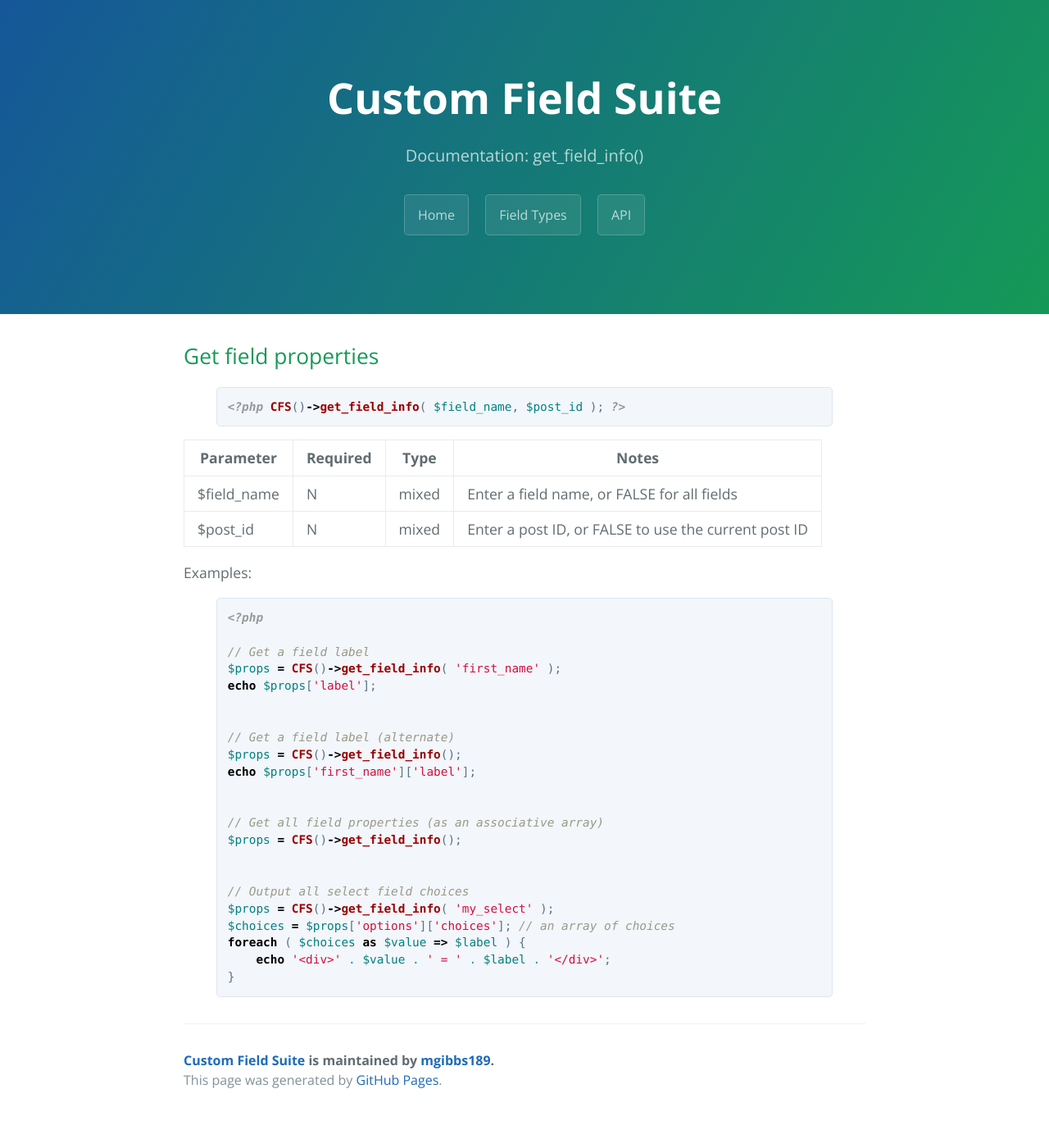
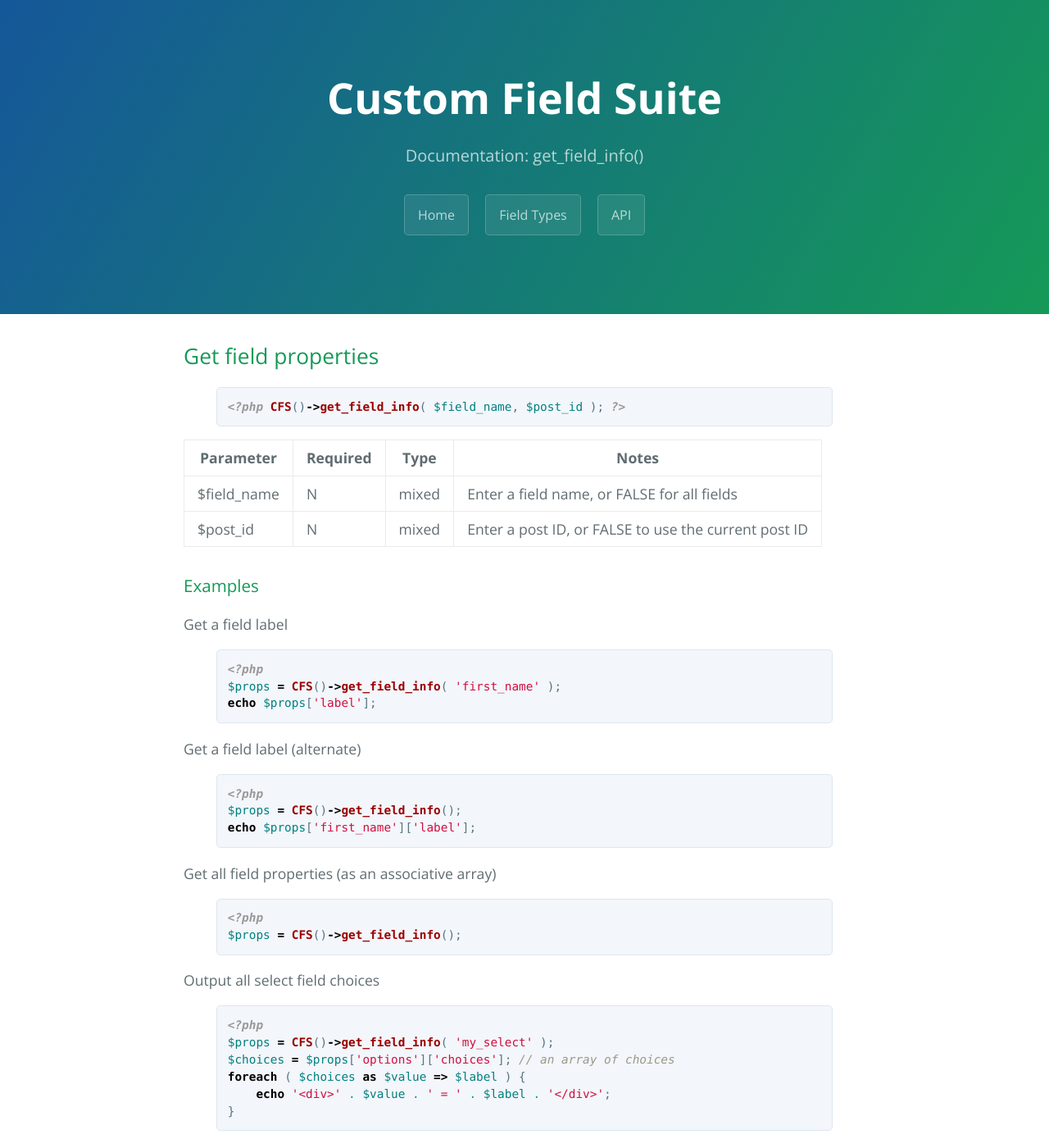
Before and after one commit to mgibbs189/custom-field-suite, a Jekyll site: the page built from api/get_field_info.md, in a window 1280 px wide and 1400 px high. Shown: the whole window at 82% size. Built offline with Jekyll 4.4.1, drawn with Linux system fonts in a browser that asks for light colours.

Commit message:
Update get_field_info.md

```diff
--- a/api/get_field_info.md
+++ b/api/get_field_info.md
@@ -14,26 +14,35 @@ title: get_field_info()
 | $field_name | N | mixed | Enter a field name, or FALSE for all fields |
 | $post_id | N | mixed | Enter a post ID, or FALSE to use the current post ID |
 
-Examples:
+### Examples
+
+Get a field label
 
 {% highlight php %}
 <?php
-
-// Get a field label
 $props = CFS()->get_field_info( 'first_name' );
 echo $props['label'];
+{% endhighlight %}
 
+Get a field label (alternate)
 
-// Get a field label (alternate)
+{% highlight php %}
+<?php
 $props = CFS()->get_field_info();
 echo $props['first_name']['label'];
+{% endhighlight %}
 
+Get all field properties (as an associative array)
 
-// Get all field properties (as an associative array)
+{% highlight php %}
+<?php
 $props = CFS()->get_field_info();
+{% endhighlight %}
 
+Output all select field choices
 
-// Output all select field choices
+{% highlight php %}
+<?php
 $props = CFS()->get_field_info( 'my_select' );
 $choices = $props['options']['choices']; // an array of choices
 foreach ( $choices as $value => $label ) {
```
